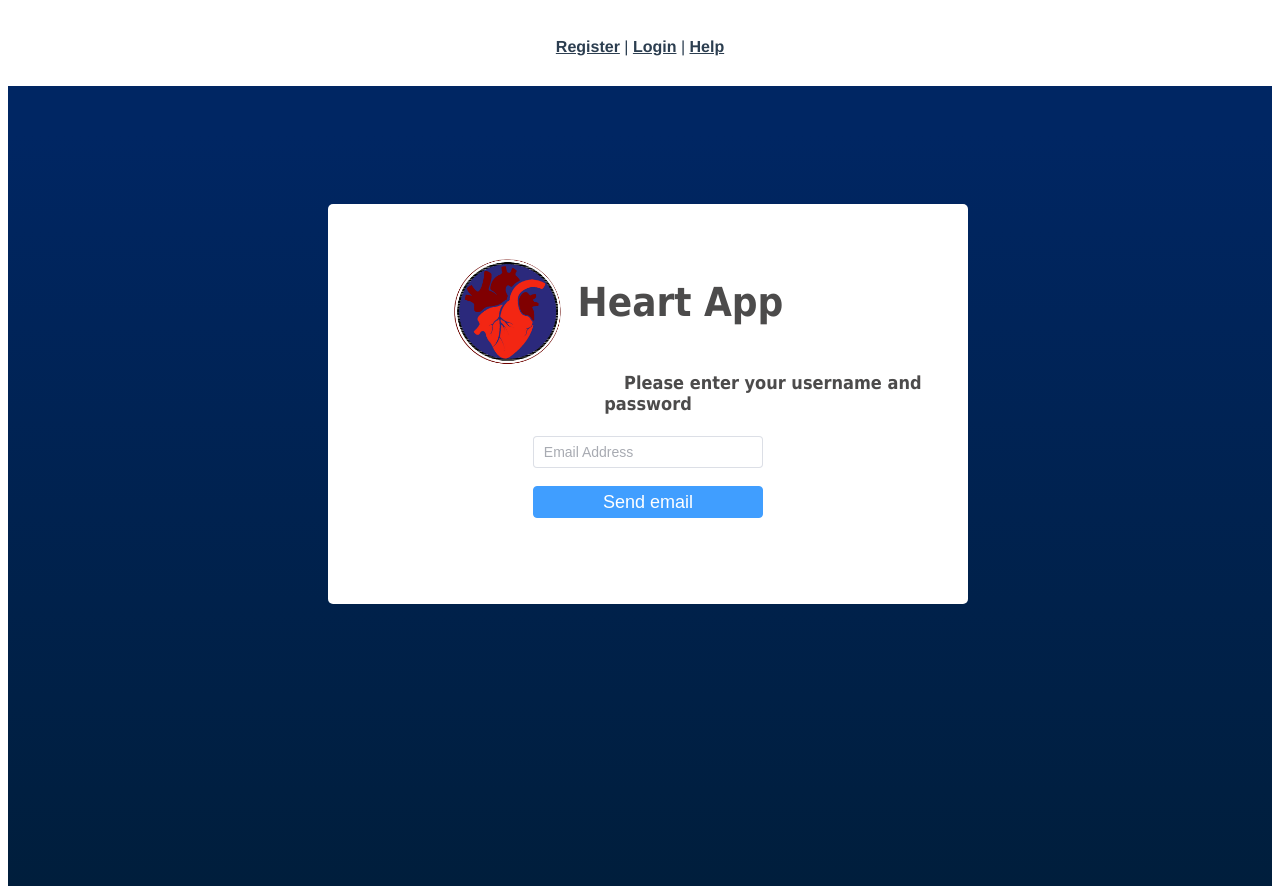
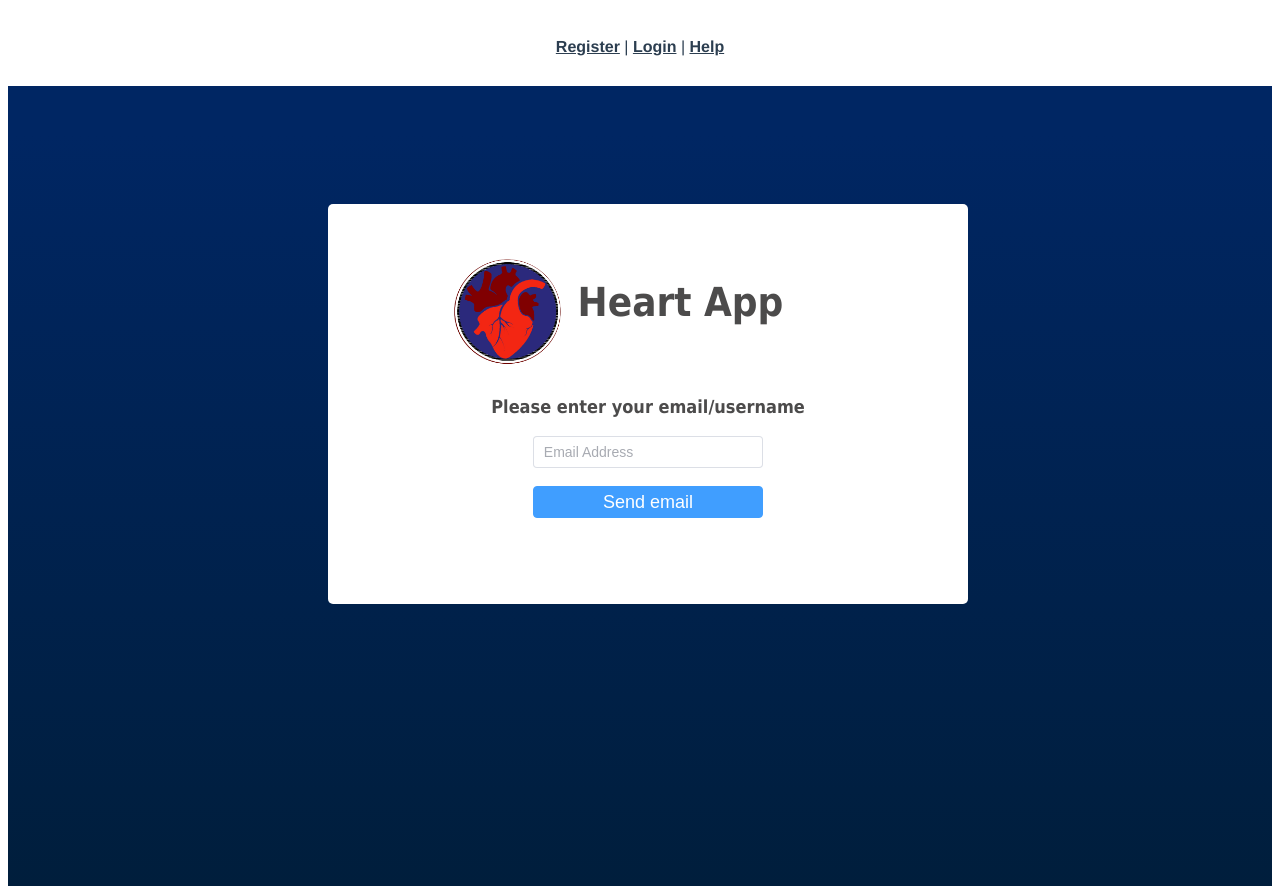
Before and after one commit to TerenceBruce/project, a Vue app in the folder heart-web-app/: page /#/forgotPassword in a window 1280 px wide. Built offline with nearby package versions, Linux system fonts and the light colour scheme.

Commit message:
appearance

```diff
--- a/heart-web-app/src/views/ForgotPassword.vue
+++ b/heart-web-app/src/views/ForgotPassword.vue
@@ -9,7 +9,7 @@
               <h1 id="title">Heart App</h1>
             </div>
             <div class="h_center">
-              <h4 id="subtitle">Please enter your username and password</h4>
+              <h4 id="subtitle">Please enter your email/username</h4>
             </div>
           </div>
             <el-input
@@ -118,7 +118,7 @@ export default {
   }
 
   .h_center {
-    margin-top: 16vh;
+    margin-top: 19vh;
     height: 4vh;
   }
 
```
